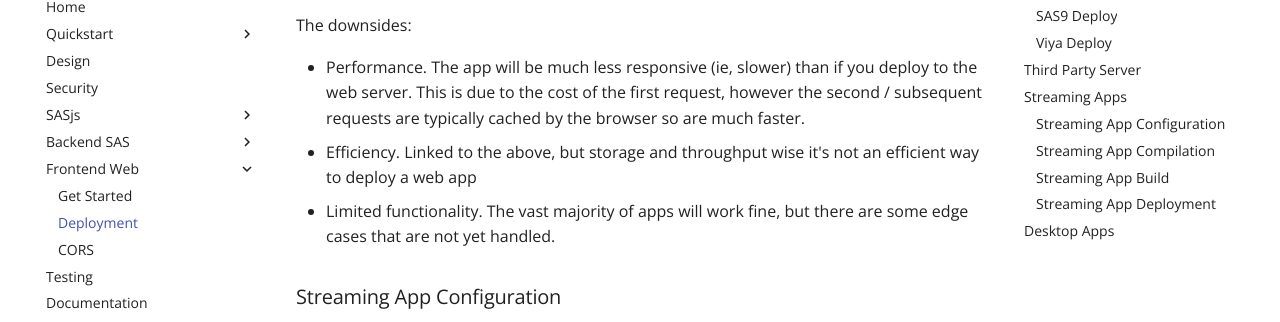
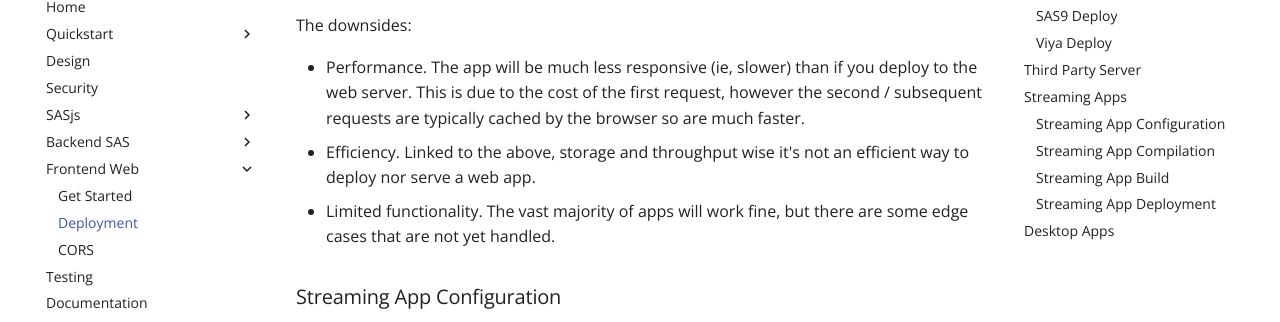
Before and after one commit to sasjs/sasjs.io, an MkDocs documentation site: the page built from docs/frontend-deployment.md, in a window 1280 px wide and 900 px high, scrolled down 1680 px. Shown: the part 119-441 px from the top of the window. Built offline with MkDocs 1.6.1 and Material for MkDocs 9.7.7, drawn with Linux system fonts in a browser that asks for light colours.

Commit message:
chore: automated commit

```diff
--- a/docs/frontend-deployment.md
+++ b/docs/frontend-deployment.md
@@ -66,7 +66,7 @@ The benefits are:
 The downsides:
 
 * Performance.  The app will be much less responsive (ie, slower) than if you deploy to the web server.  This is due to the cost of the first request, however the second / subsequent requests are typically cached by the browser so are much faster.
-* Efficiency.  Linked to the above, but storage and throughput wise it's not an efficient way to deploy a web app
+* Efficiency.  Linked to the above, storage and throughput wise it's not an efficient way to deploy nor serve a web app.
 * Limited functionality.  The vast majority of apps will work fine, but there are some edge cases that are not yet handled.
 
 ### Streaming App Configuration
```
